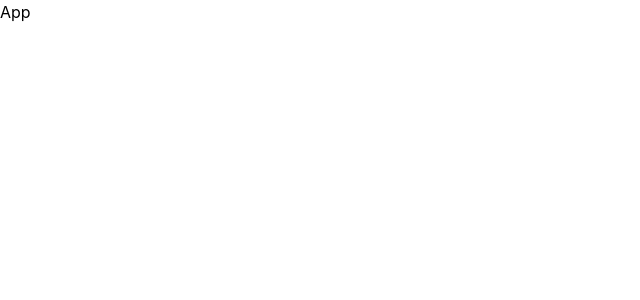
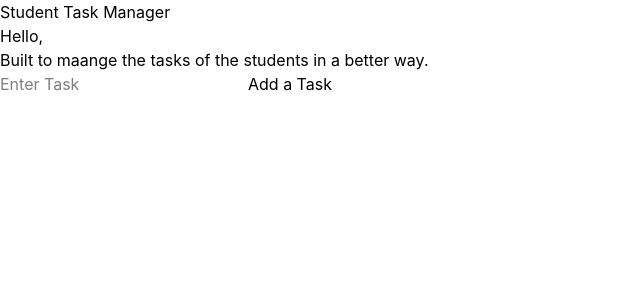
Before and after one commit to unbothered-29/Student-Task-Manager, a React (Vite) app: page / in a window 1280 px wide. Shown: the top 300 px of the page, without its empty margins (0-640 px from the left). Built offline with nearby package versions, Linux system fonts and the light colour scheme.

Commit message:
assignment 1

```diff
--- a/src/App.jsx
+++ b/src/App.jsx
@@ -1,8 +1,13 @@
+import Header from "./components/Header"
+import TaskList from "./components/TaskList";
 
-const App = () => {
-  return (
-    <div>App</div>
+const App=()=>{
+  return(
+<>
+    <Header name="JC"/>
+    <TaskList />
+</>
   )
 }
 
-export default App
+export default App;
--- /dev/null
+++ b/src/components/Header.jsx
@@ -0,0 +1,12 @@
+const Header = ( {info} ) => {
+
+  return (
+    <div>
+        <h1>Student Task Manager</h1>
+        <h2>Hello,{info}</h2>
+        <p>Built to maange the tasks of the students in a better way.</p>
+    </div>
+  )
+}
+
+export default Header
--- /dev/null
+++ b/src/components/TaskList.jsx
@@ -0,0 +1,54 @@
+import { useState } from "react"
+
+const TaskList = () => {
+    const [tasks, settasks] = useState([
+
+    ]);
+
+    const [input, setinput] = useState("");
+
+  //for adding new task
+  const NewTask=(e)=>{
+e.preventDefault();
+
+if (!input.trim()) //to make sure user dosent enter blank input
+return;
+
+const tasks={
+    id:Date.now(),  //for current date
+    title:input,
+    completed:false,
+}
+
+settasks([...tasks,tasks])  //to update aeeay
+setinput("")
+  };
+  return (
+    <div>
+        <form
+        onSubmit={NewTask}
+        >
+            <input type="text"
+            value={input}
+            onChange={(e)=>
+        setinput(e.target.value)
+    }
+    placeholder="Enter Task"
+            />
+            <button type="submit">Add a Task</button>
+        </form>
+
+        <div>
+{tasks.map((task)=>(
+    <p key={task.id}>
+{task.title}
+{task.completed ? "✅":"✝️"}
+    </p>
+    ))
+}
+        </div>
+    </div>
+  )
+}
+
+export default TaskList;
```
